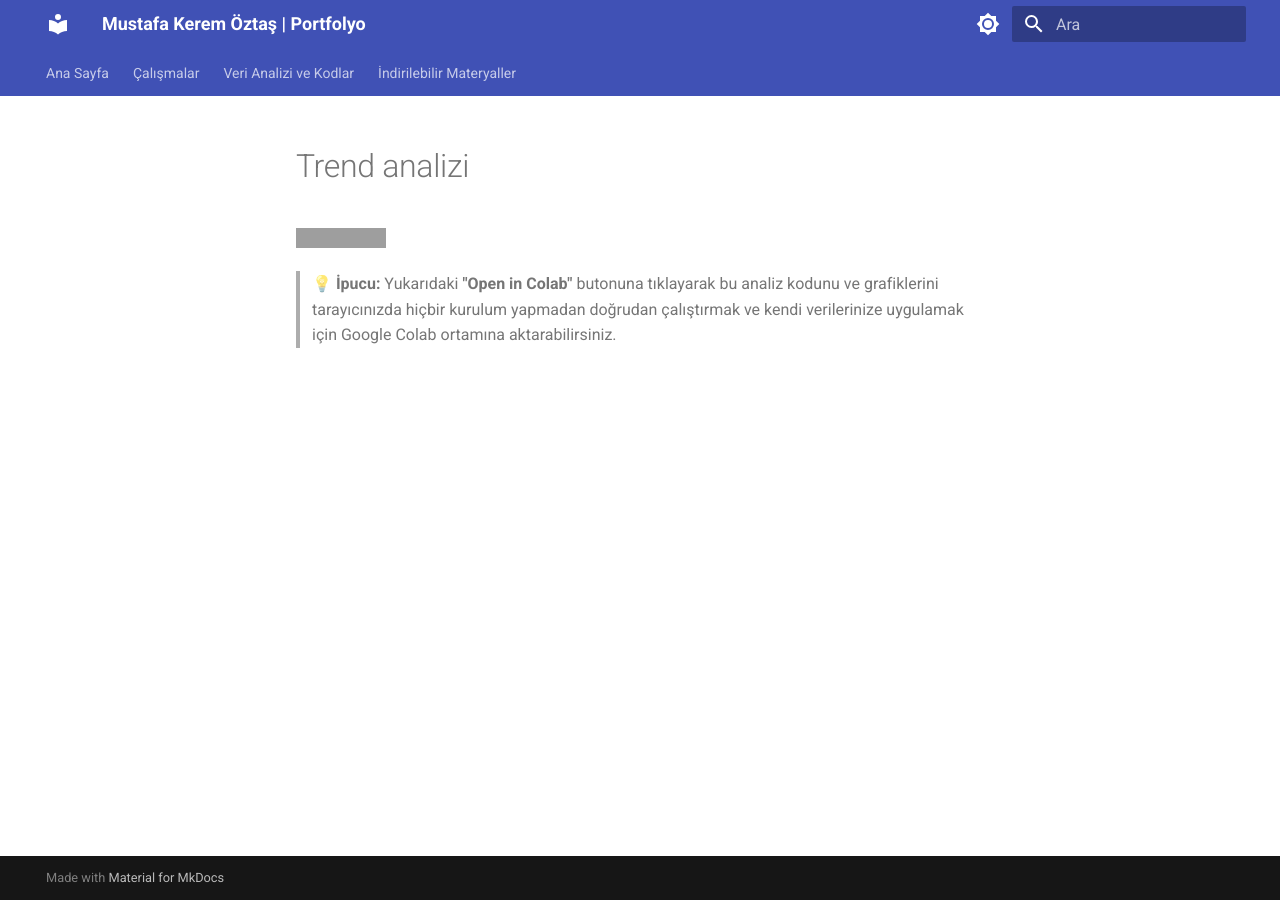
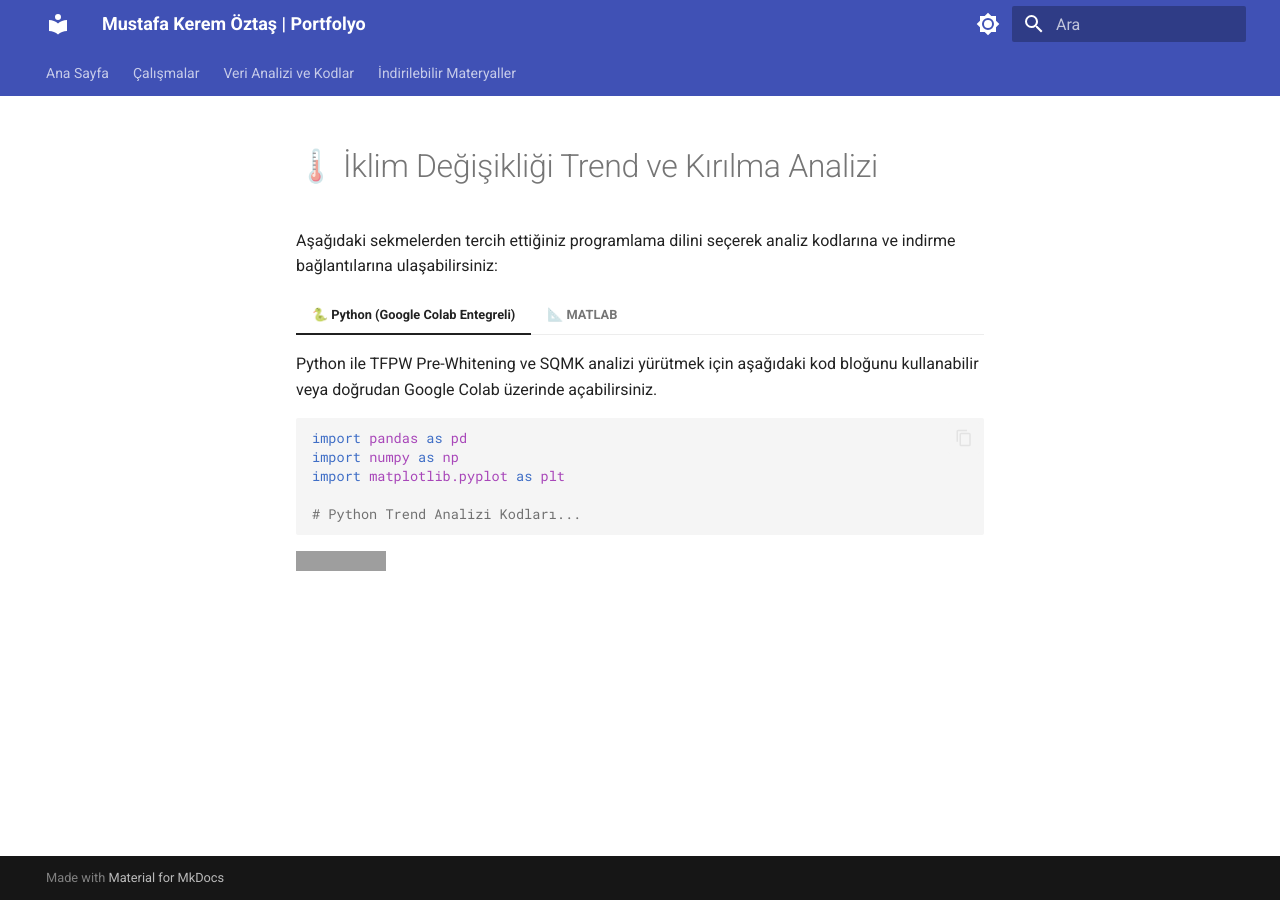
Before and after one commit to mkoztas/mkoztas.github.io, an MkDocs documentation site: the page built from docs/kodlar/trend-analizi.md, in a window 1280 px wide. Built offline with MkDocs 1.6.1 and Material for MkDocs 9.7.7, drawn with Linux system fonts in a browser that asks for light colours; grey boxes are pictures that could not be loaded.

Commit message:
Update trend-analizi.md

````diff
--- a/docs/kodlar/trend-analizi.md
+++ b/docs/kodlar/trend-analizi.md
@@ -1,3 +1,31 @@
-[![Open In Colab](https://colab.research.google.com/assets/colab-badge.svg)](https://colab.research.google.com/github/mkoztas/mkoztas.github.io/blob/main/docs/kodlar/trend_analysis.ipynb)
+# 🌡️ İklim Değişikliği Trend ve Kırılma Analizi
 
-> 💡 **İpucu:** Yukarıdaki **"Open in Colab"** butonuna tıklayarak bu analiz kodunu ve grafiklerini tarayıcınızda hiçbir kurulum yapmadan doğrudan çalıştırmak ve kendi verilerinize uygulamak için Google Colab ortamına aktarabilirsiniz.
+Aşağıdaki sekmelerden tercih ettiğiniz programlama dilini seçerek analiz kodlarına ve indirme bağlantılarına ulaşabilirsiniz:
+
+=== "🐍 Python (Google Colab Entegreli)"
+
+    Python ile TFPW Pre-Whitening ve SQMK analizi yürütmek için aşağıdaki kod bloğunu kullanabilir veya doğrudan Google Colab üzerinde açabilirsiniz.
+
+    ```python
+    import pandas as pd
+    import numpy as np
+    import matplotlib.pyplot as plt
+
+    # Python Trend Analizi Kodları...
+    ```
+
+    [![Open In Colab](https://colab.research.google.com/assets/colab-badge.svg)](https://colab.research.google.com/github/mkoztas/mkoztas.github.io/blob/main/docs/kodlar/trend_analysis.ipynb)
+
+=== "📐 MATLAB"
+
+    MATLAB (.m) ortamında analiz yürütmek için script kodları aşağıdadır:
+
+    ```matlab
+    % MATLAB ile TFPW Pre-Whitening ve SQMK Analizi
+    clear; clc;
+    filename = '20181225BC0F-Aylık Maksimum Sıcaklık (°C).xlsx';
+
+    % MATLAB Trend Analizi Kodları...
+    ```
+
+    [📥 MATLAB Scriptini İndir (.m)](../../docs/kodlar/trend_analysis_matlab.m)
````
